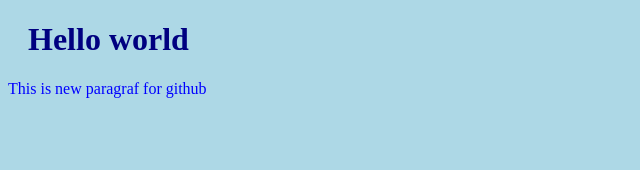
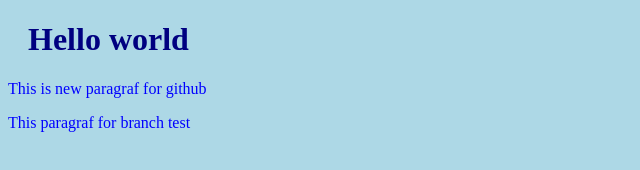
Before and after one commit to narekwebdeveloper/Test, a plain HTML site: page index.html in a window 1280 px wide. Shown: the whole page, without its empty margins (0-640 px from the left). Drawn offline with Linux system fonts and the light colour scheme.

Commit message:
This is test for branches

```diff
--- a/index.html
+++ b/index.html
@@ -10,5 +10,6 @@
 <body>
     <h1>Hello world</h1>
     <p>This is new paragraf for github</p>
+    <p>This paragraf for branch test</p>
 </body>
 </html>
```
